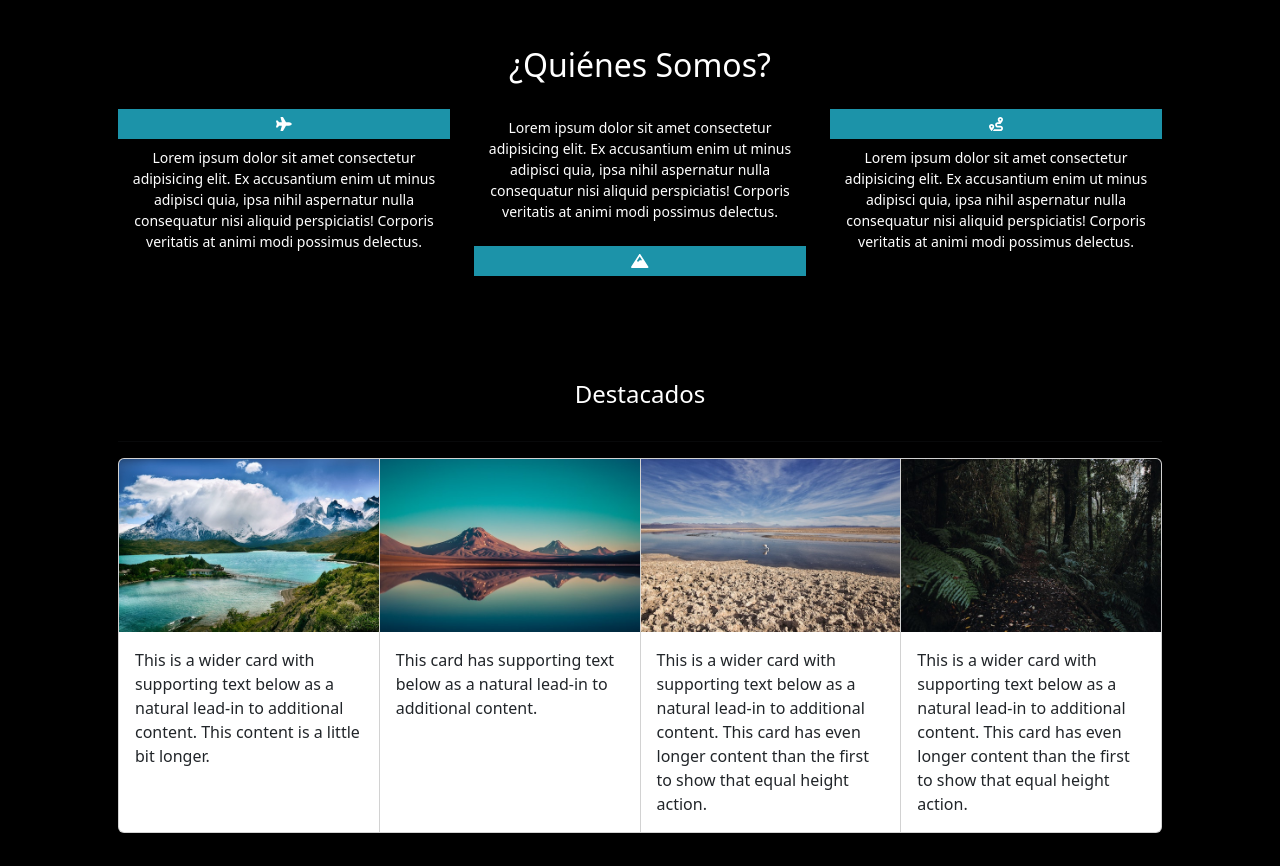
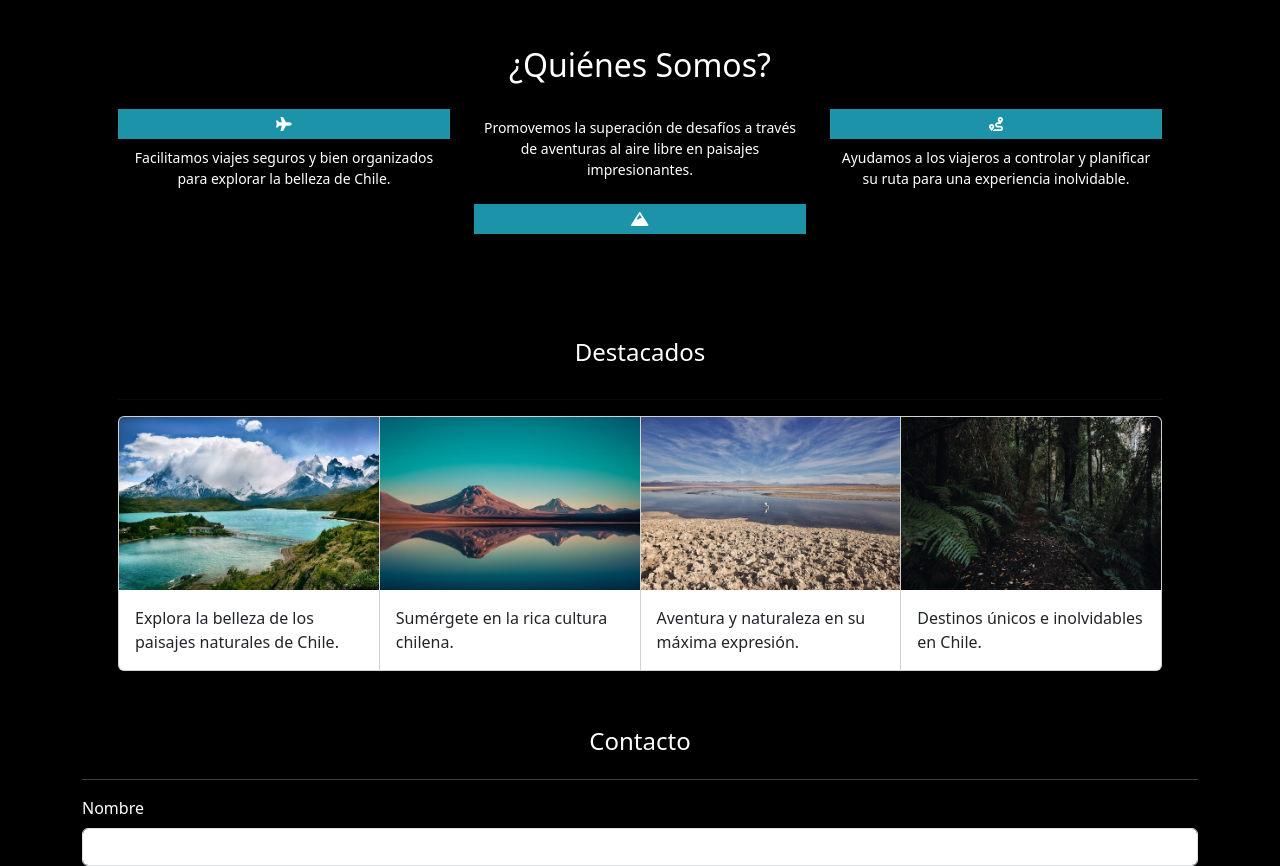
Before and after one commit to HanDanCL/viajes-chile, a plain HTML site: page index.html in a window 1280 px wide. Shown: the part 855-1721 px from the top of the page. Drawn offline with nearby package versions, Linux system fonts and the light colour scheme; files whose address does not match are found by name.

Commit message:
index now have proper descriptions

```diff
--- a/index.html
+++ b/index.html
@@ -112,12 +112,12 @@
                             <i class="fas fa-plane"></i>
                         </div>
                         <p class="quien-parrafo">
-                            Lorem ipsum dolor sit amet consectetur adipisicing elit. Ex accusantium enim ut minus adipisci quia, ipsa nihil aspernatur nulla consequatur nisi aliquid perspiciatis! Corporis veritatis at animi modi possimus delectus.
+                            Facilitamos viajes seguros y bien organizados para explorar la belleza de Chile.
                         </p>
                     </div>
                     <div class="col-4">
                         <p class="quien-parrafo">
-                            Lorem ipsum dolor sit amet consectetur adipisicing elit. Ex accusantium enim ut minus adipisci quia, ipsa nihil aspernatur nulla consequatur nisi aliquid perspiciatis! Corporis veritatis at animi modi possimus delectus.
+                            Promovemos la superación de desafíos a través de aventuras al aire libre en paisajes impresionantes.
                         </p>
                         <div
                             class="quien-icon"
@@ -138,7 +138,7 @@
                             <i class="fas fa-route"></i>
                         </div>
                         <p class="quien-parrafo">
-                            Lorem ipsum dolor sit amet consectetur adipisicing elit. Ex accusantium enim ut minus adipisci quia, ipsa nihil aspernatur nulla consequatur nisi aliquid perspiciatis! Corporis veritatis at animi modi possimus delectus.
+                            Ayudamos a los viajeros a controlar y planificar su ruta para una experiencia inolvidable.
                         </p>
                     </div>
                 </div>
@@ -154,25 +154,25 @@
         <div class="card">
             <img src="./assets/img/card1.jpg" class="card-img-top" alt="...">
             <div class="card-body">
-                <p class="card-text">This is a wider card with supporting text below as a natural lead-in to additional content. This content is a little bit longer.</p>
+                <p class="card-text">Explora la belleza de los paisajes naturales de Chile.</p>
             </div>
         </div>
         <div class="card">
             <img src="./assets/img/card2.jpg" class="card-img-top" alt="...">
             <div class="card-body">
-                <p class="card-text">This card has supporting text below as a natural lead-in to additional content.</p>
+                <p class="card-text">Sumérgete en la rica cultura chilena.</p>
             </div>
         </div>
         <div class="card">
             <img src="./assets/img/card3.jpg" class="card-img-top" alt="...">
             <div class="card-body">
-                <p class="card-text">This is a wider card with supporting text below as a natural lead-in to additional content. This card has even longer content than the first to show that equal height action.</p>
+                <p class="card-text">Aventura y naturaleza en su máxima expresión.</p>
             </div>
         </div>
         <div class="card">
             <img src="./assets/img/card4.jpg" class="card-img-top" alt="...">
             <div class="card-body">
-                <p class="card-text">This is a wider card with supporting text below as a natural lead-in to additional content. This card has even longer content than the first to show that equal height action.</p>
+                <p class="card-text">Destinos únicos e inolvidables en Chile.</p>
             </div>
         </div>
     </div>
```
